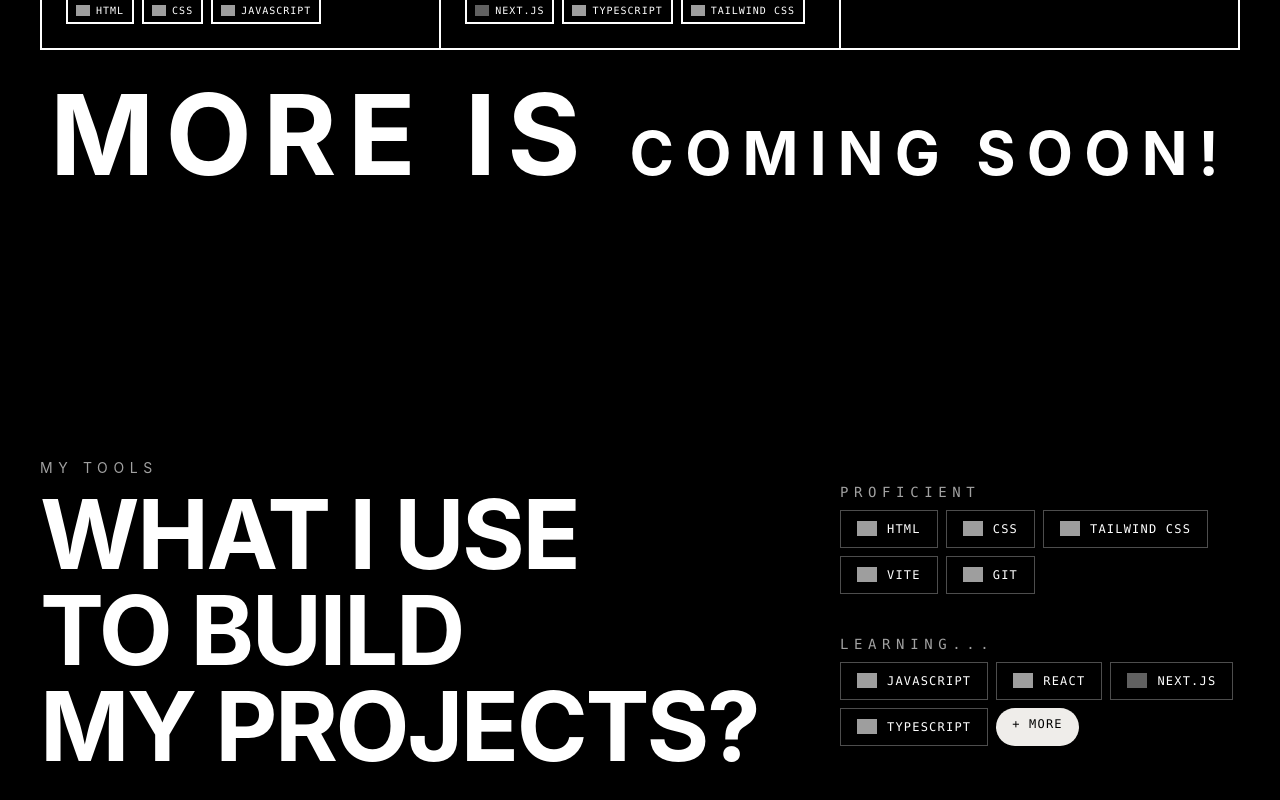
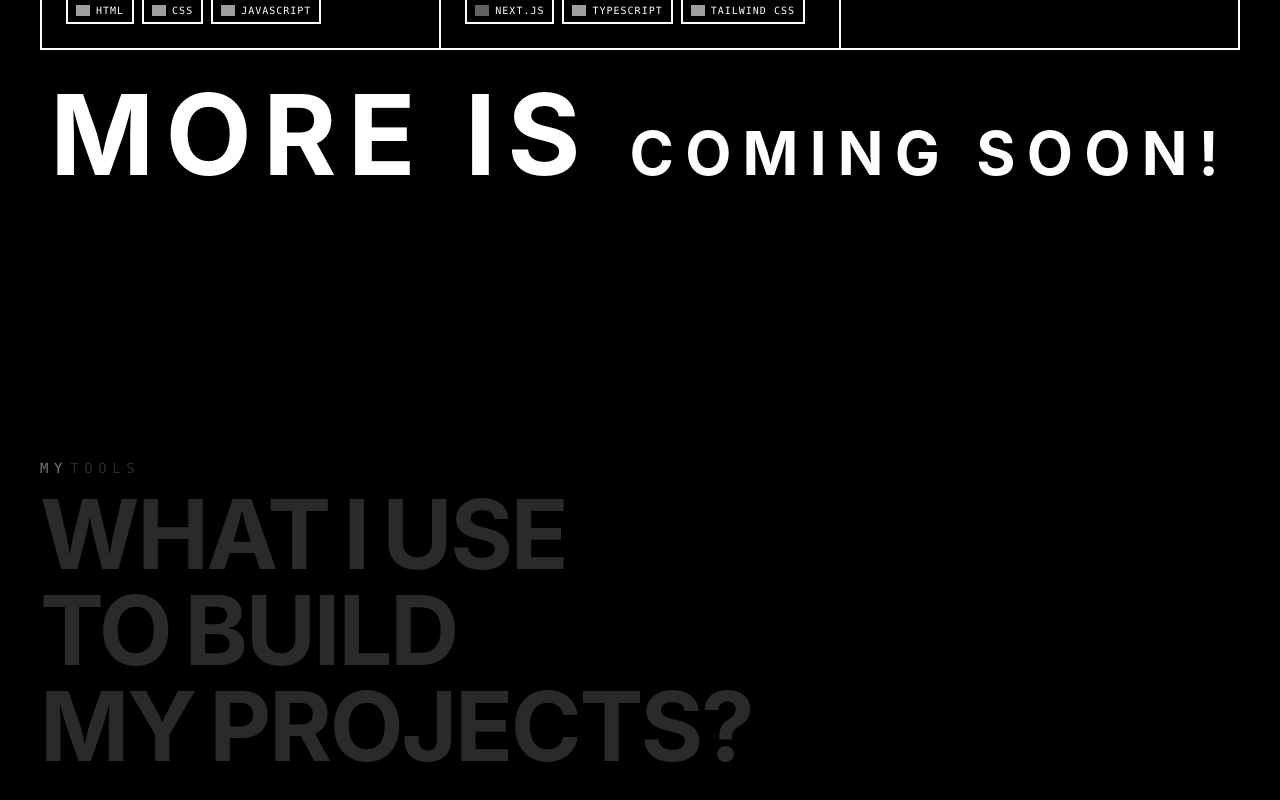
Before and after one commit to sirfranciscofrank/MyPage, a React (Vite) app: page / in a window 1280 px wide. Shown: the part 3082-3882 px from the top of the page. Built offline with nearby package versions, Linux system fonts and the light colour scheme; grey boxes are pictures that could not be loaded; a web font is replaced by a local one.

Commit message:
feat(stack): add scroll-driven reveal to headings and badges

```diff
--- a/src/components/TechStack/TechSkillSection.jsx
+++ b/src/components/TechStack/TechSkillSection.jsx
@@ -1,4 +1,5 @@
-import { useState } from "react";
+import { useState, useRef } from "react";
+import { motion, useScroll, useTransform } from "framer-motion";
 
 const DI = "https://cdn.jsdelivr.net/gh/devicons/devicon@latest/icons";
 
@@ -18,6 +19,35 @@ const INVERT = new Set(["Next.js"]);
 
 const ARSENAL = ["HTML", "CSS", "Tailwind CSS", "Vite", "Git"];
 const IN_TRAINING = ["JavaScript", "React", "Next.js", "TypeScript", "MORE"];
+
+function Word({ children, progress, range, from, to }) {
+  const color = useTransform(progress, range, [from, to]);
+  return (
+    <motion.span style={{ color }} className="inline-block mr-[0.15em]">
+      {children}
+    </motion.span>
+  );
+}
+
+function RevealText({ text, className = "", from = "#2a2a2a", to = "#ffffff", offset = ["start 0.9", "start 0.55"] }) {
+  const ref = useRef(null);
+  const { scrollYProgress } = useScroll({ target: ref, offset });
+  const words = text.split(" ");
+
+  return (
+    <p ref={ref} className={className}>
+      {words.map((word, i) => {
+        const start = i / words.length;
+        const end = start + 1 / words.length;
+        return (
+          <Word key={i} progress={scrollYProgress} range={[start, end]} from={from} to={to}>
+            {word}
+          </Word>
+        );
+      })}
+    </p>
+  );
+}
 
 function TechBadge({ name }) {
   const [failed, setFailed] = useState(false);
@@ -41,23 +71,34 @@ function TechBadge({ name }) {
   );
 }
 
-function TechGroup({ label, items }) {
+function ScrollRevealItem({ children, progress, range }) {
+  const opacity = useTransform(progress, range, [0, 1]);
+  const y = useTransform(progress, range, [14, 0]);
+  return <motion.div style={{ opacity, y }}>{children}</motion.div>;
+}
+
+function TechGroup({ label, items, progress, startAt = 0, endAt = 1 }) {
+  const span = endAt - startAt;
+  const total = 1 + items.length;
+  const rangeFor = (i) => [startAt + span * (i / total), startAt + span * ((i + 1) / total)];
+
   return (
     <div>
-      <p className="font-mono text-neutral-400 text-sm tracking-[0.4em] uppercase mb-2">
-        {label}
-      </p>
+      <ScrollRevealItem progress={progress} range={rangeFor(0)}>
+        <p className="font-mono text-neutral-400 text-sm tracking-[0.4em] uppercase mb-2">{label}</p>
+      </ScrollRevealItem>
       <div className="flex flex-wrap gap-2 max-w-100">
-        {items.map((name) =>
+        {items.map((name, i) =>
           name === "MORE" ? (
-            <span
-              key={name}
-              className="px-4 py-2 font-mono text-black text-xs tracking-widest uppercase font-medium rounded-full" style={{ backgroundColor: "#EFEDEA" }}
-            >
-              + MORE
-            </span>
+            <ScrollRevealItem key={name} progress={progress} range={rangeFor(i + 1)}>
+              <span className="px-4 py-2 font-mono text-black text-xs tracking-widest uppercase font-medium rounded-full" style={{ backgroundColor: "#EFEDEA" }}>
+                + MORE
+              </span>
+            </ScrollRevealItem>
           ) : (
-            <TechBadge key={name} name={name} />
+            <ScrollRevealItem key={name} progress={progress} range={rangeFor(i + 1)}>
+              <TechBadge name={name} />
+            </ScrollRevealItem>
           )
         )}
       </div>
@@ -66,21 +107,47 @@ function TechGroup({ label, items }) {
 }
 
 function TechSkill() {
+  const rowRef = useRef(null);
+  const { scrollYProgress } = useScroll({
+    target: rowRef,
+    offset: ["start 0.9", "start 0.45"],
+  });
+
   return (
     <section
       id="stack"
-      className="bg-black px-10 py-20 flex flex-row items-start gap-16"
+      className="bg-black px-10 py-20 flex flex-col gap-16"
     >
-      <div className="flex-1 text-left">
-        <p className="text-neutral-400 text-sm tracking-[0.4em] uppercase mb-2">MY TOOLS</p>
-        <h1 className="text-white font-bold text-[6rem] tracking-tight leading-none">WHAT I USE</h1>
-        <h1 className="text-white font-bold text-[6rem] tracking-tight leading-none">TO BUILD</h1>
-        <h1 className="text-white font-bold text-[6rem] tracking-tight leading-none">MY PROJECTS?</h1>
-      </div>
+      <div ref={rowRef} className="flex flex-row items-start gap-16">
+        <div className="flex-1 text-left">
+          <RevealText
+            text="MY TOOLS"
+            from="#2a2a2a"
+            to="#a3a3a3"
+            offset={["start 0.95", "start 0.75"]}
+            className="font-mono text-sm tracking-[0.4em] uppercase mb-2 flex flex-wrap"
+          />
+          <RevealText
+            text="WHAT I USE"
+            className="font-bold text-[6rem] tracking-tight leading-none flex flex-wrap"
+            offset={["start 0.9", "start 0.65"]}
+          />
+          <RevealText
+            text="TO BUILD"
+            className="font-bold text-[6rem] tracking-tight leading-none flex flex-wrap"
+            offset={["start 0.88", "start 0.62"]}
+          />
+          <RevealText
+            text="MY PROJECTS?"
+            className="font-bold text-[6rem] tracking-tight leading-none flex flex-wrap"
+            offset={["start 0.85", "start 0.78"]}
+          />
+        </div>
 
-      <div className="shrink-0 pt-6 flex flex-col gap-10">
-        <TechGroup label="PROFICIENT" items={ARSENAL} />
-        <TechGroup label="LEARNING..." items={IN_TRAINING} />
+        <div className="shrink-0 pt-6 flex flex-col gap-10">
+          <TechGroup label="PROFICIENT" items={ARSENAL}   progress={scrollYProgress} startAt={0}    endAt={0.5} />
+          <TechGroup label="LEARNING..." items={IN_TRAINING} progress={scrollYProgress} startAt={0.45} endAt={1}   />
+        </div>
       </div>
     </section>
   );
```
